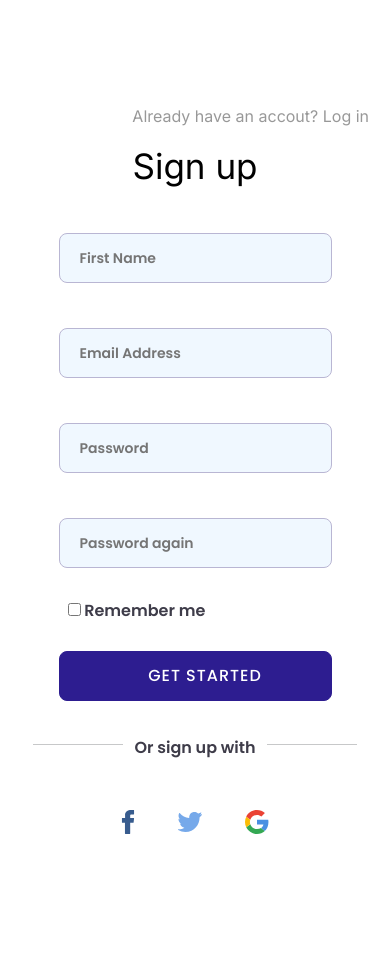
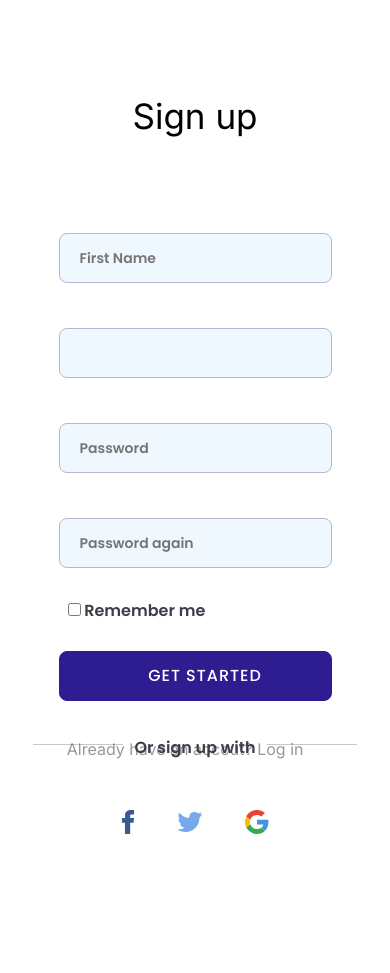
Before and after one commit to zuri-training/favicons_gen_proj_team_63, a Django app: page /signup/ in a window 390 px wide. Run offline with Django 4.2, Linux system fonts and the light colour scheme; some libraries are stand-ins or nearby versions.

Commit message:
optimised mobile view and input place holder

```diff
--- a/favigen/static/favigen/css/sign-up.css
+++ b/favigen/static/favigen/css/sign-up.css
@@ -82,6 +82,11 @@ hr {
     font-family: "Poppins", sans-serif;
     font-size: 16px;
 }
+/*  */
+input:focus::placeholder {
+    color: transparent;
+  }
+  /*  */
 .details {
     position: relative;
     margin-top: 15px;
@@ -326,17 +331,60 @@ span {
         top: 150%;
     }
 }
+@media screen and (max-width: 414px) {
+    .v8_53 {
+        top: 107%;
+    }
+
+}
 @media screen and (max-width: 400px) {
     .v8_53 {
         top: 10%;
     }
-    /* Mobile view - Only works for Microsoft Edge */
+    .v8_54 {
+        top: 40px;
+    }
+    /* Mobile view*/
     div.left1 {
         display: none !important;
     }
-
+    .v8_53 {
+        top: 105%;
+        max-width: fit-content;
+        right:  12%;
+        left: 12%;
+    }
+    .alt_signup {
+        padding-top: 50px;
+    }
 
 }
+@media screen and (max-width: 393px) {
+    .v8_53 {
+        top: 82%;
+    }
+
+}
+@media screen and (max-width: 390px) {
+    .v8_53 {
+        top: 85%;
+    }
+
+}
+@media screen and (max-width: 375px) {
+    .v8_53 {
+        top: 107%;
+    }
+
+}
+@media screen and (max-width: 360px) {
+    .v8_53 {
+        top: 95%;
+        font-size: 14px;
+    }
+
+}
+
 @media screen and (min-width: 1100.5px) {
     .logo4 {
         margin-top: 100px;
```
